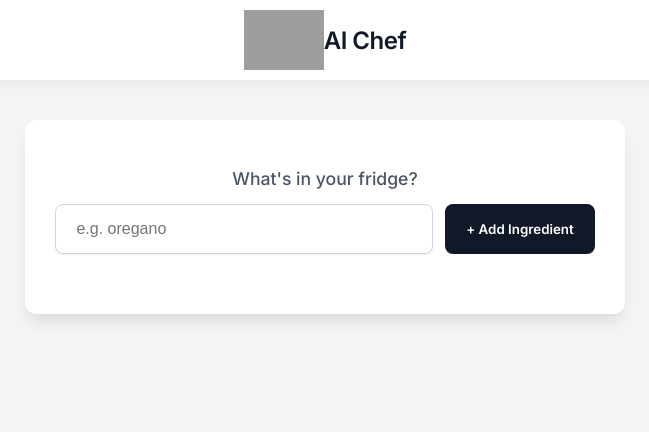
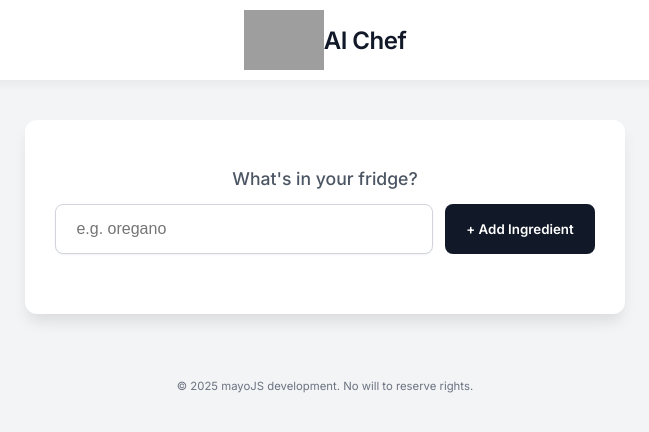
Before and after one commit to nogitankit/ai-chef-frontend, a React (Vite) app: page / in a window 1280 px wide. Shown: the top 432 px of the page, without its empty margins (315-964 px from the left). Built offline with nearby package versions, Linux system fonts and the light colour scheme; grey boxes are pictures that could not be loaded.

Commit message:
added footer

```diff
--- a/App.jsx
+++ b/App.jsx
@@ -1,11 +1,13 @@
 import Header from './components/Header'
 import Form from './components/Form'
+import Footer from './components/Footer'
 
 export default function App(){
     return(
         <>
             <Header />
             <Form />
+            <Footer />
         </>
     )
 }
--- /dev/null
+++ b/components/Footer.jsx
@@ -0,0 +1,7 @@
+export default function Footer() {
+    return(
+        <footer className="footer" >
+            <small>© 2025 mayoJS development. No will to reserve rights.</small>
+        </footer>
+    )
+}
--- a/index.css
+++ b/index.css
@@ -179,3 +179,15 @@ main {
     color: #374151;
     font-size: 1.05rem;
 }
+
+.footer {
+    text-align: center;
+    padding: 25px 0;
+    margin-top: 40px;
+    color: #6b7280;
+    font-size: 0.85rem;
+}
+
+.footer small {
+    display: block;
+}
```
